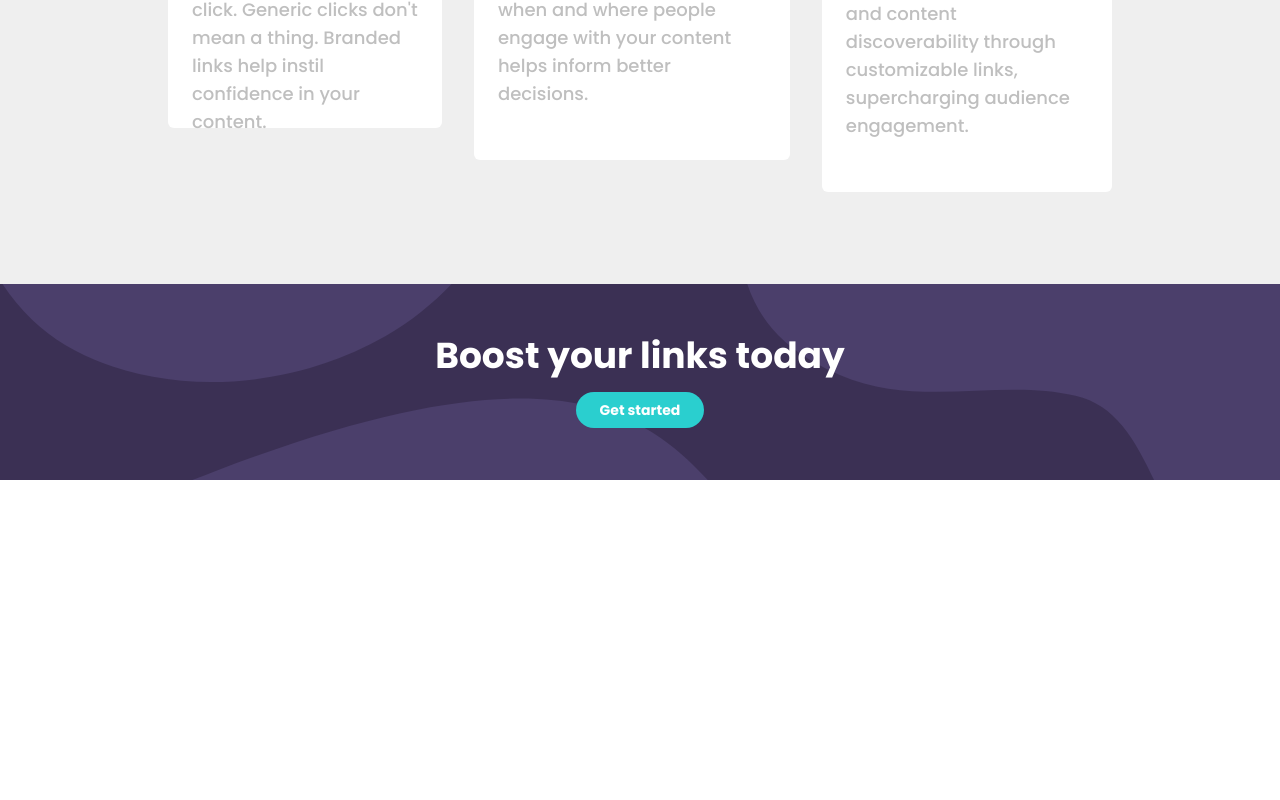
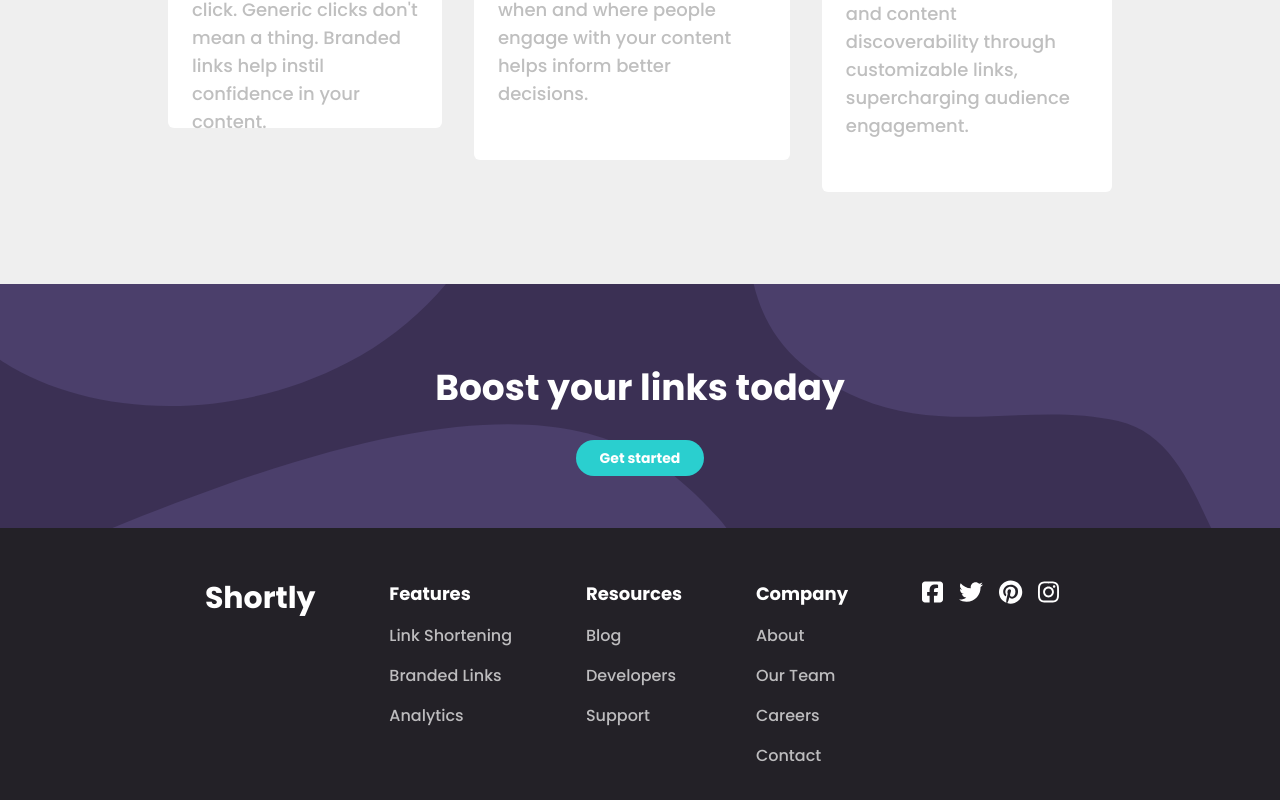
Before and after one commit to ippotheboxer/url-shortening-api-landing-page, a React (Vite) app: page / in a window 1280 px wide. Shown: the part 1162-1962 px from the top of the page. Before the commit the page ends 1642 px from the top, so only its background shows below. Built offline with nearby package versions, Linux system fonts and the light colour scheme.

Commit message:
Create footer and organise components into folders

```diff
--- a/package.json
+++ b/package.json
@@ -10,6 +10,7 @@
     "preview": "vite preview"
   },
   "dependencies": {
+    "@fortawesome/free-brands-svg-icons": "^6.7.2",
     "@fortawesome/free-solid-svg-icons": "^6.7.2",
     "@fortawesome/react-fontawesome": "^0.2.2",
     "@tailwindcss/vite": "^4.0.6",
--- a/src/App.tsx
+++ b/src/App.tsx
@@ -1,9 +1,10 @@
 import React from "react";
-import Header from "./components/Header";
+import Header from "./components/Header/Header";
 import Hero from "./components/Hero";
 import InputURL from "./components/InputURL";
-import Statistics from "./components/Statistics";
+import Statistics from "./components/Statistics/Statistics";
 import BoostLinks from "./components/BoostLinks";
+import Footer from "./components/Footer/Footer";
 
 const App:React.FC = () => {
   return (
@@ -15,6 +16,7 @@ const App:React.FC = () => {
         <Statistics />
       </div>
       <BoostLinks />
+      <Footer />
     </main>
   )
 }
--- a/src/components/BoostLinks.tsx
+++ b/src/components/BoostLinks.tsx
@@ -6,7 +6,7 @@ const BoostLinks: React.FC = () => {
   return (
     <div className='flex flex-col items-center text-center bg-center bg-cover bg-dark-violet bg-[url(assets/images/bg-boost-desktop.svg)]'>
         <Wrapper>
-            <h2 className='pb-4 text-white font-poppins poppins-bold text-3xl md:text-4xl'>Boost your links today</h2>
+            <h2 className='text-white font-poppins poppins-bold p-8 text-3xl md:text-4xl'>Boost your links today</h2>
             <Button>Get started</Button>
         </Wrapper>
     </div>
--- /dev/null
+++ b/src/components/Footer/Footer.tsx
@@ -0,0 +1,47 @@
+import React from 'react';
+// Components
+import Wrapper from '../Wrapper';
+import FooterList from './FooterList';
+import FooterTag from './FooterTag';
+// Icon images
+import { FontAwesomeIcon } from '@fortawesome/react-fontawesome'
+import { faSquareFacebook, faTwitter, faPinterest, faInstagram } from "@fortawesome/free-brands-svg-icons";
+
+const Footer: React.FC = () => {
+  return (
+    <div className='bg-very-dark-violet'>
+        <Wrapper>
+            <div className='font-poppins flex flex-col md:flex-row items-center text-center md:text-start md:items-start md:justify-around'>
+            <h2 className='text-3xl poppins-bold text-white pb-8 md:pb-0'>Shortly</h2>
+            <FooterList title='Features'>
+                <FooterTag>Link Shortening</FooterTag>
+                <FooterTag>Branded Links</FooterTag>
+                <FooterTag>Analytics</FooterTag>
+            </FooterList>
+
+            <FooterList title='Resources'>
+                <FooterTag>Blog</FooterTag>
+                <FooterTag>Developers</FooterTag>
+                <FooterTag>Support</FooterTag>
+            </FooterList>
+
+            <FooterList title='Company'>
+                <FooterTag>About</FooterTag>
+                <FooterTag>Our Team</FooterTag>
+                <FooterTag>Careers</FooterTag>
+                <FooterTag>Contact</FooterTag>
+            </FooterList>
+
+              <ul className='flex flex-row items-center pt-4 md:pt-0'>
+                <li className='text-white hover:text-cyan hover:cursor-pointer transition duration-200 ease-in-out fa-xl mr-4'><FontAwesomeIcon icon={faSquareFacebook} /></li>
+                <li className='text-white hover:text-cyan hover:cursor-pointer transition duration-200 ease-in-out fa-xl mr-4'><FontAwesomeIcon icon={faTwitter} /></li>
+                <li className='text-white hover:text-cyan hover:cursor-pointer transition duration-200 ease-in-out fa-xl mr-4'><FontAwesomeIcon icon={faPinterest} /></li>
+                <li className='text-white hover:text-cyan hover:cursor-pointer transition duration-200 ease-in-out fa-xl mr-4'><FontAwesomeIcon icon={faInstagram} /></li>
+              </ul>
+            </div>
+        </Wrapper>
+    </div>
+  );
+}
+
+export default Footer;
--- /dev/null
+++ b/src/components/Footer/FooterList.tsx
@@ -0,0 +1,17 @@
+import React from 'react';
+
+interface Props {
+    children: React.ReactNode;
+    title: string;
+}
+
+const FooterList: React.FC<Props> = ({title, children}) => {
+  return (
+    <ul>
+        <h3 className='poppins-bold text-lg py-4 md:pt-0 text-white'>{title}</h3>
+        {children}
+    </ul>
+  );
+}
+
+export default FooterList;
--- /dev/null
+++ b/src/components/Footer/FooterTag.tsx
@@ -0,0 +1,13 @@
+import React from 'react';
+
+interface Props {
+    children: React.ReactNode;
+}
+
+const FooterTag: React.FC<Props> = ({ children }) => {
+  return (
+    <li className='fill-white hover:fill-cyan text-sm md:text-base pb-4 text-white/70 hover:text-cyan hover:cursor-pointer transition duration-200 ease-in-out'>{children}</li>
+  );
+}
+
+export default FooterTag;
--- a/src/components/Header.tsx
+++ b/src/components/Header/Header.tsx
@@ -1,12 +1,12 @@
 import React, { useEffect, useState } from 'react';
 //Images and icons
-import brandLogo from "../assets/images/logo.svg";
+import brandLogo from "../../assets/images/logo.svg";
 import { FontAwesomeIcon } from '@fortawesome/react-fontawesome'
 import { faBars } from "@fortawesome/free-solid-svg-icons";
 // Components
-import Button from "./Button";
+import Button from "../Button";
 import NavbarItem from './NavbarItem';
-import Wrapper from './Wrapper';
+import Wrapper from '../Wrapper';
 
 const Header:React.FC = () => {
     const [isDesktop, setDesktop] = useState(window.innerWidth > 768);
```
Also changed, not shown: src/components/Statistics/Statistics.tsx (renamed from src/components/Statistics.tsx, +4 -4 lines), src/components/Footer.tsx (deleted), src/components/Header/NavbarItem.tsx (renamed from src/components/NavbarItem.tsx), src/components/Statistics/DividerStatisticLine.tsx (renamed from src/components/DividerStatisticLine.tsx), src/components/Statistics/Feature.tsx (renamed from src/components/Feature.tsx), 1 other file (tests, documents, lock files or other folders).
